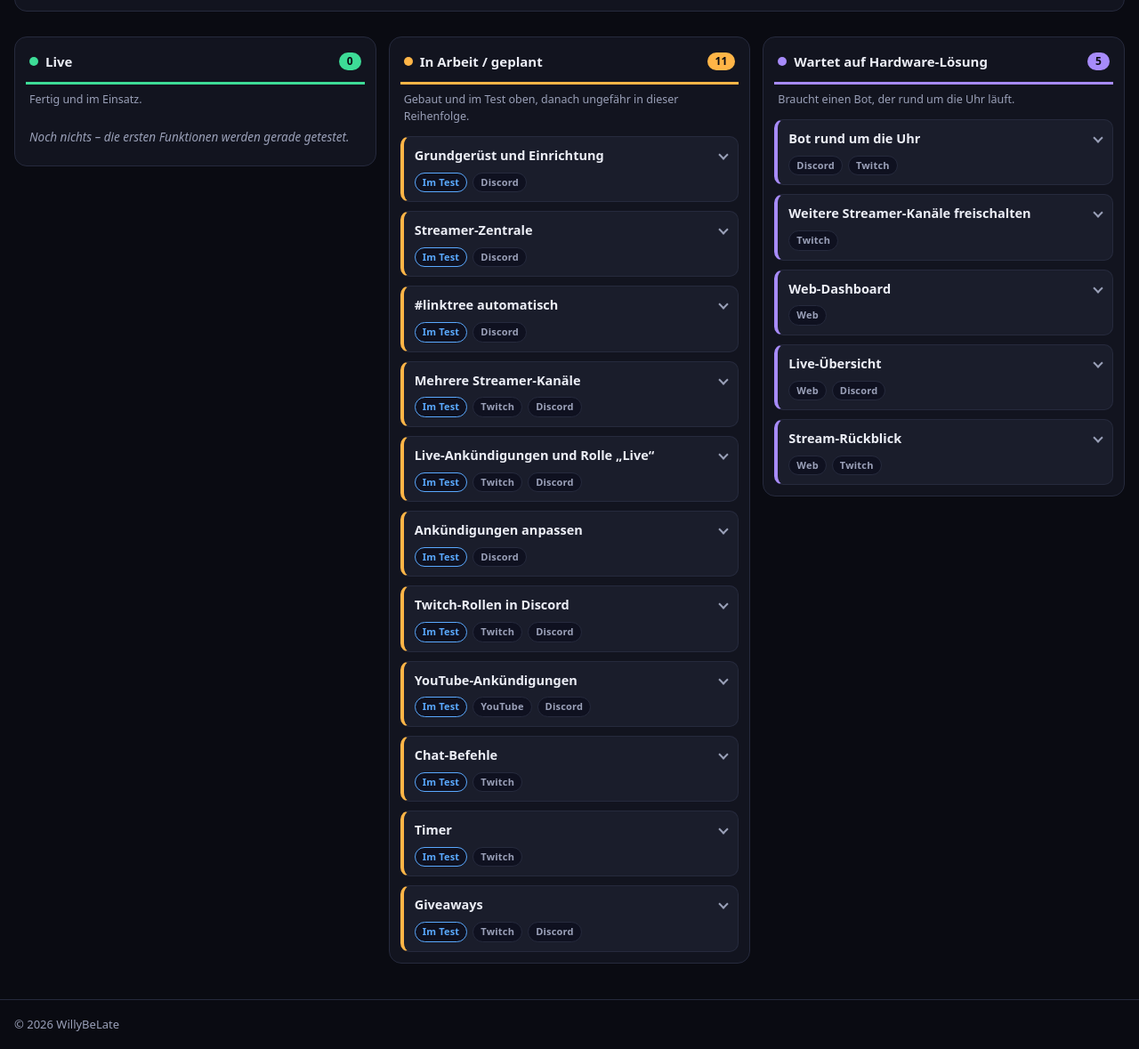
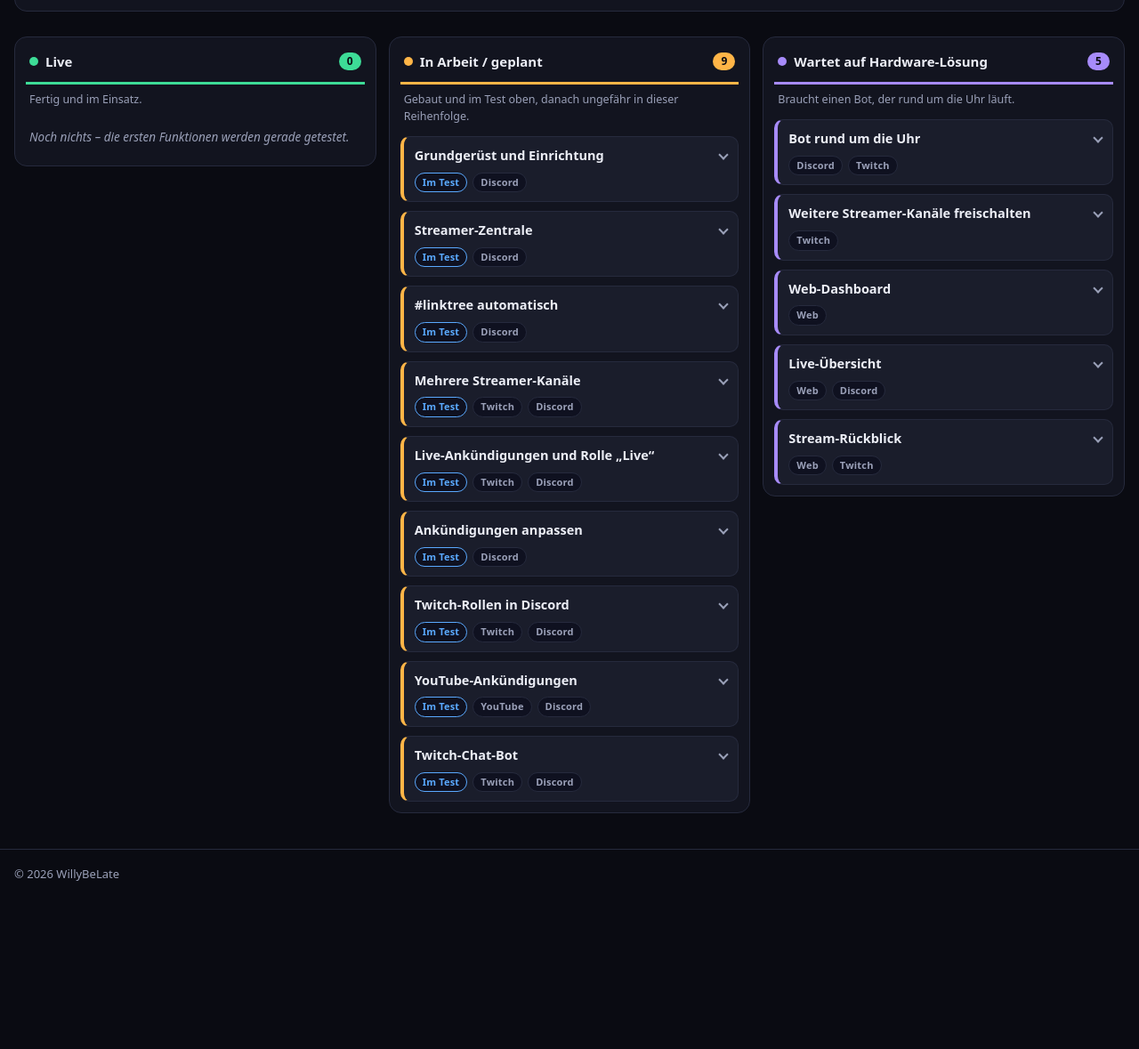
Before and after one commit to WillyBeLate/willybelate.de, a plain HTML site: page docs/roadmap.html in a window 1280 px wide. Shown: the part 358-1537 px from the top of the page at 89% size. After the commit the page ends 1369 px from the top, so only its background shows below. Drawn offline with Linux system fonts and the light colour scheme.

Commit message:
Roadmap: Chat-Befehle, Timer und Giveaways zur Karte Twitch-Chat-Bot zusammengefasst
Co-Authored-By: Claude Opus 5.5 <noreply@anthropic.com>
Claude-Session: https://claude.ai/code/session_014MYRcVasbcdeZ3dV9znfbW

```diff
--- a/docs/roadmap.html
+++ b/docs/roadmap.html
@@ -193,7 +193,7 @@
 
       <!-- GEPLANT -->
       <div class="col s-plan" data-col="plan">
-        <div class="col-head"><h3><i class="dot" style="background:var(--plan)"></i>In Arbeit / geplant</h3><span class="count">11</span></div>
+        <div class="col-head"><h3><i class="dot" style="background:var(--plan)"></i>In Arbeit / geplant</h3><span class="count">9</span></div>
         <p class="col-sub">Gebaut und im Test oben, danach ungefähr in dieser Reihenfolge.</p>
         <details class="card s-plan" data-status="plan">
           <summary><span class="card-head"><h4>Grundgerüst und Einrichtung</h4><span class="chev" aria-hidden="true"></span></span><div class="tags"><span class="tag tag-test">Im Test</span><span class="tag">Discord</span></div></summary>
@@ -228,16 +228,8 @@
           <p>Neue Videos und Shorts automatisch ankündigen.</p>
         </details>
         <details class="card s-plan" data-status="plan">
-          <summary><span class="card-head"><h4>Chat-Befehle</h4><span class="chev" aria-hidden="true"></span></span><div class="tags"><span class="tag tag-test">Im Test</span><span class="tag">Twitch</span></div></summary>
-          <p>Fertige Standard-Befehle und eigene Befehle – je Kanal einstellbar, anfangs aus. Zum Beispiel <code>!socials</code>, <code>!uptime</code>, <code>!lurk</code>, Zitate und Zähler, <code>!so</code> (offizieller Twitch-Shoutout mit eigenem Text) und <code>!clip</code> (erstellt einen Clip und postet den Link).</p>
-        </details>
-        <details class="card s-plan" data-status="plan">
-          <summary><span class="card-head"><h4>Timer</h4><span class="chev" aria-hidden="true"></span></span><div class="tags"><span class="tag tag-test">Im Test</span><span class="tag">Twitch</span></div></summary>
-          <p>Regelmäßige Hinweise im Chat, nur wenn live und genug los ist.</p>
-        </details>
-        <details class="card s-plan" data-status="plan">
-          <summary><span class="card-head"><h4>Giveaways</h4><span class="chev" aria-hidden="true"></span></span><div class="tags"><span class="tag tag-test">Im Test</span><span class="tag">Twitch</span><span class="tag">Discord</span></div></summary>
-          <p>Start, Teilnahme per Stichwort, fair gezogene Gewinner – im Chat und in Discord.</p>
+          <summary><span class="card-head"><h4>Twitch-Chat-Bot</h4><span class="chev" aria-hidden="true"></span></span><div class="tags"><span class="tag tag-test">Im Test</span><span class="tag">Twitch</span><span class="tag">Discord</span></div></summary>
+          <p>Ein Bot für den Twitch-Chat, je Kanal einstellbar, anfangs alles aus. <strong>Befehle:</strong> fertige Standard-Befehle und eigene, z.&nbsp;B. <code>!socials</code>, <code>!uptime</code>, <code>!lurk</code>, Zitate und Zähler, <code>!so</code> (offizieller Twitch-Shoutout mit eigenem Text) und <code>!clip</code> (erstellt einen Clip und postet den Link). <strong>Timer:</strong> regelmäßige Hinweise im Chat, nur wenn live und genug los ist. <strong>Giveaways:</strong> Start, Teilnahme per Stichwort, fair gezogene Gewinner – im Chat und in Discord.</p>
         </details>
       </div>
 
```
